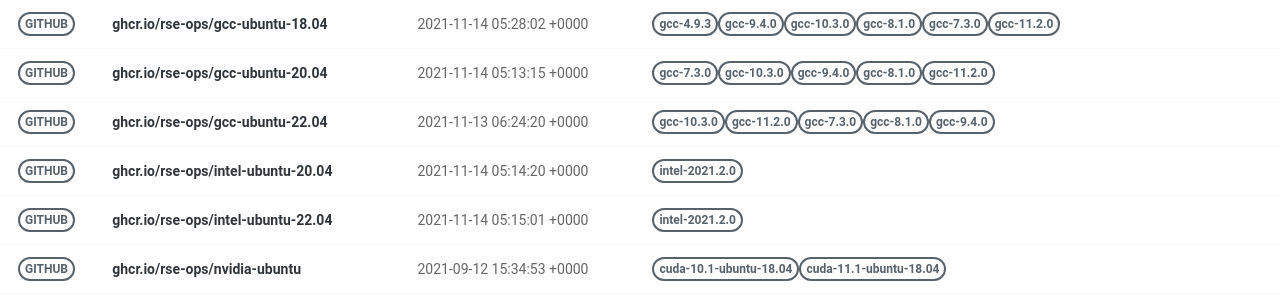
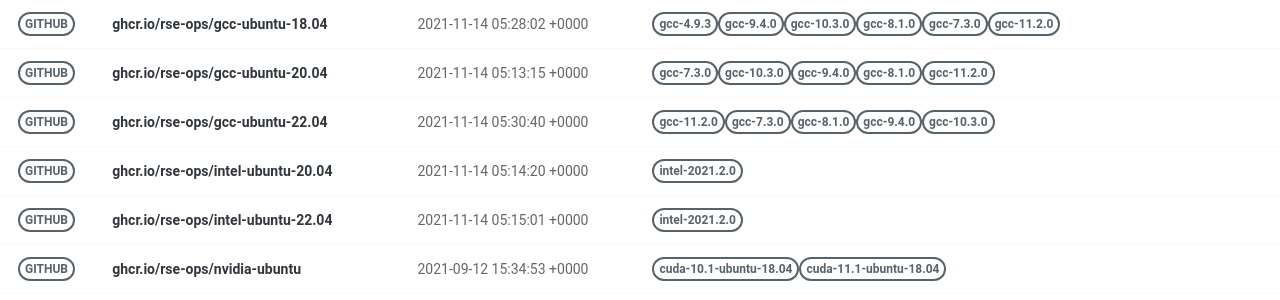
Before and after one commit to rse-ops/docker-images, a Jekyll site: the page built from pages/index.md, in a window 1280 px wide. Shown: the part 375-675 px from the top of the page. Built offline with Jekyll 4.4.1, drawn with Linux system fonts in a browser that asks for light colours; nearby versions of some CDN libraries.

Commit message:
Automated push to update library 2021-11-14

```diff
--- a/_library/ghcr.io-rse-ops-gcc-ubuntu-22.04.md
+++ b/_library/ghcr.io-rse-ops-gcc-ubuntu-22.04.md
@@ -1,14 +1,11 @@
 ---
 layout: container
 name: ghcr.io/rse-ops/gcc-ubuntu-22.04
-updated_at: 2021-11-13 06:24:20.294829
+updated_at: 2021-11-14 05:30:40.532526
 
 
 container_url: https://github.com/orgs/rse-ops/packages/container/package/gcc-ubuntu-22.04
 versions:
- - tag: gcc-10.3.0
-   dockerfile: https://github.com/rse-ops/docker-images/blob/main/ubuntu/gcc/Dockerfile
-   manifest: https://crane.ggcr.dev/manifest/ghcr.io/rse-ops/gcc-ubuntu-22.04:gcc-10.3.0
  - tag: gcc-11.2.0
    dockerfile: https://github.com/rse-ops/docker-images/blob/main/ubuntu/gcc/Dockerfile
    manifest: https://crane.ggcr.dev/manifest/ghcr.io/rse-ops/gcc-ubuntu-22.04:gcc-11.2.0
```
Also changed, not shown: other parts of _library/ghcr.io-rse-ops-gcc-ubuntu-22.04.md (+3 -0 lines).
